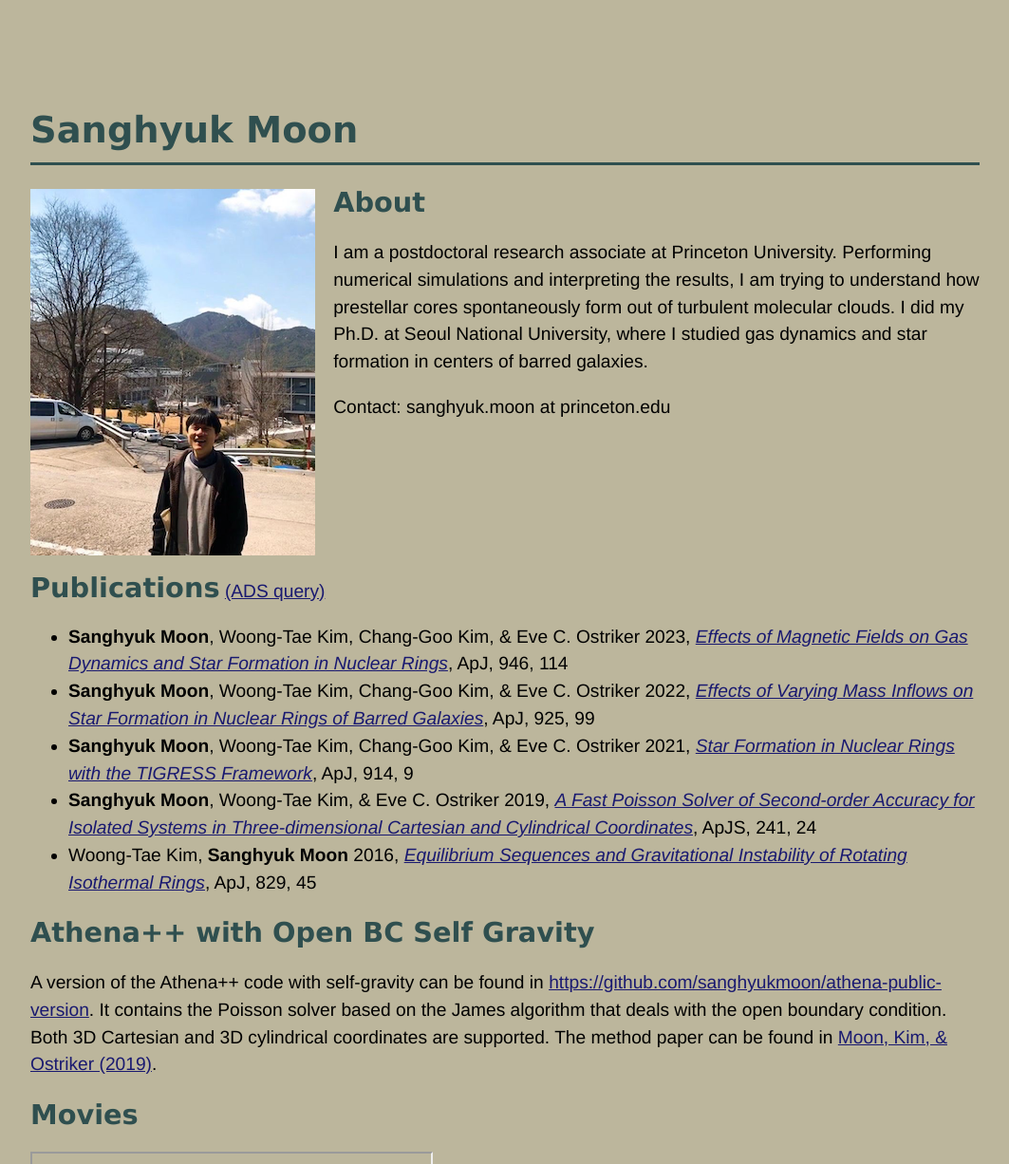
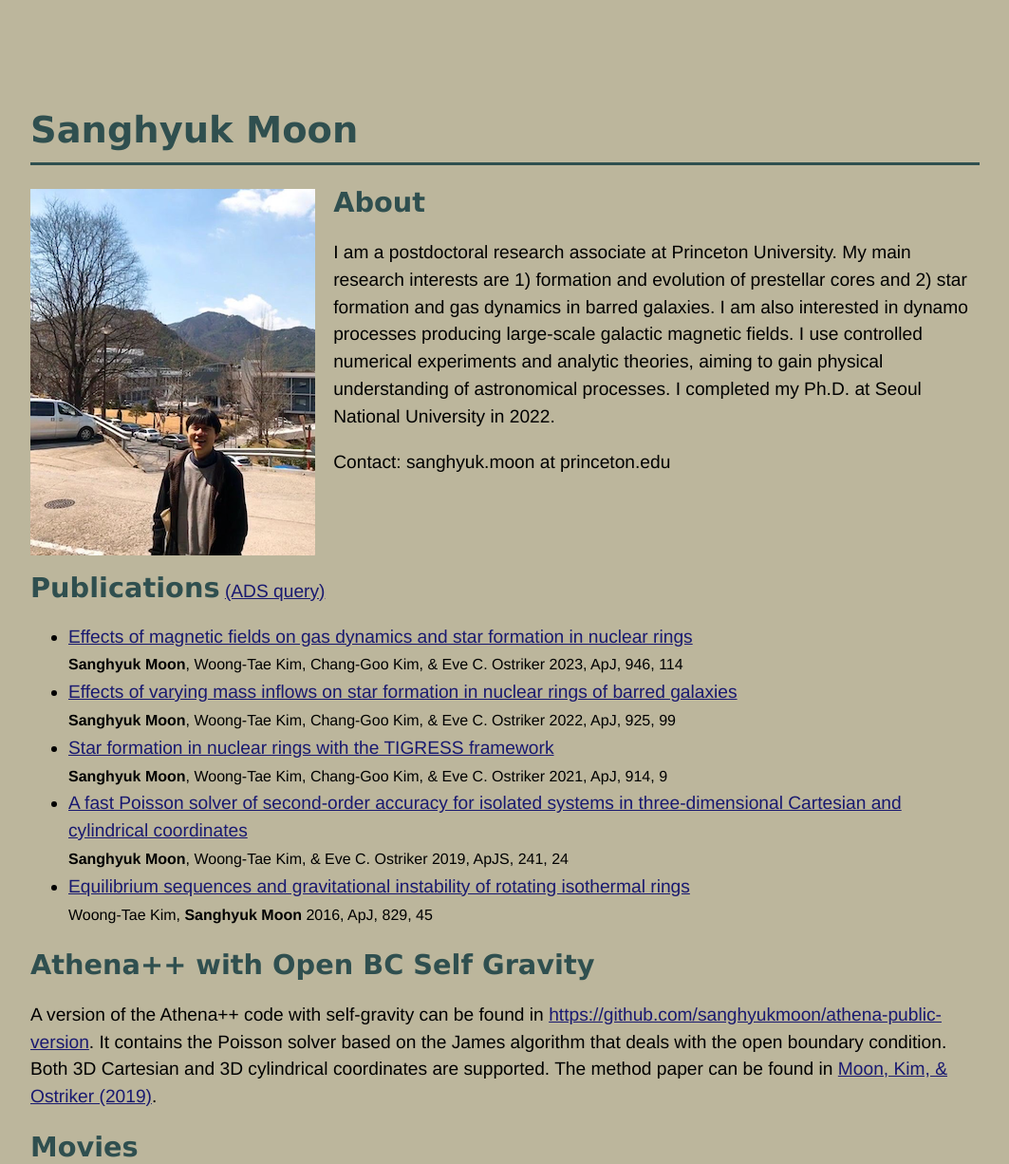
Before and after one commit to sanghyukmoon/sanghyukmoon.github.io, a plain HTML site: page index.html in a window 1280 px wide. Shown: the top 1226 px of the page at 95% size, without its empty margins (108-1171 px from the left). Drawn offline with Linux system fonts and the light colour scheme; grey boxes are pictures that could not be loaded.

Commit message:
Update about

```diff
--- a/index.html
+++ b/index.html
@@ -17,7 +17,7 @@
   <img id='profile', src="me.png", width="300">
   <h2> About </h2>
   <p>
-  I am a postdoctoral research associate at Princeton University. Performing numerical simulations and interpreting the results, I am trying to understand how prestellar cores spontaneously form out of turbulent molecular clouds. I did my Ph.D. at Seoul National University, where I studied gas dynamics and star formation in centers of barred galaxies.
+  I am a postdoctoral research associate at Princeton University. My main research interests are 1) formation and evolution of prestellar cores and 2) star formation and gas dynamics in barred galaxies. I am also interested in dynamo processes producing large-scale galactic magnetic fields. I use controlled numerical experiments and analytic theories, aiming to gain physical understanding of astronomical processes. I completed my Ph.D. at Seoul National University in 2022.
   </p>
   <p>
   Contact: sanghyuk.moon at princeton.edu
@@ -28,11 +28,16 @@
     <a href="https://ui.adsabs.harvard.edu/search/q=%3D%20%20author%3A%22Moon%2C%20Sanghyuk%22&sort=date%20desc%2C%20bibcode%20desc&p_=0">(ADS query)</a>
     <div style="clear:both"></div>
   <ul>
-    <li> <b>Sanghyuk Moon</b>, Woong-Tae Kim, Chang-Goo Kim, &amp; Eve C. Ostriker 2023, <a href=https://ui.adsabs.harvard.edu/abs/2023ApJ...946..114M/abstract><i>Effects of Magnetic Fields on Gas Dynamics and Star Formation in Nuclear Rings</i></a>, ApJ, 946, 114
-    <li> <b>Sanghyuk Moon</b>, Woong-Tae Kim, Chang-Goo Kim, &amp; Eve C. Ostriker 2022, <a href=https://ui.adsabs.harvard.edu/abs/2022ApJ...925...99M/abstract><i>Effects of Varying Mass Inflows on Star Formation in Nuclear Rings of Barred Galaxies</i></a>, ApJ, 925, 99
-    <li> <b>Sanghyuk Moon</b>, Woong-Tae Kim, Chang-Goo Kim, &amp; Eve C. Ostriker 2021, <a href=https://ui.adsabs.harvard.edu/abs/2021ApJ...914....9M/abstract><i>Star Formation in Nuclear Rings with the TIGRESS Framework</i></a>, ApJ, 914, 9
-    <li> <b>Sanghyuk Moon</b>, Woong-Tae Kim, &amp; Eve C. Ostriker 2019, <a href=https://ui.adsabs.harvard.edu/abs/2019ApJS..241...24M/abstract><i>A Fast Poisson Solver of Second-order Accuracy for Isolated Systems in Three-dimensional Cartesian and Cylindrical Coordinates</i></a>, ApJS, 241, 24
-    <li> Woong-Tae Kim, <b>Sanghyuk Moon</b> 2016, <a href=https://ui.adsabs.harvard.edu/abs/2016ApJ...829...45K/abstract><i>Equilibrium Sequences and Gravitational Instability of Rotating Isothermal Rings</i></a>, ApJ, 829, 45
+    <li> <a href=https://ui.adsabs.harvard.edu/abs/2023ApJ...946..114M/abstract>Effects of magnetic fields on gas dynamics and star formation in nuclear rings</a><br>
+      <small><b>Sanghyuk Moon</b>, Woong-Tae Kim, Chang-Goo Kim, &amp; Eve C. Ostriker 2023, ApJ, 946, 114</small>
+    <li> <a href=https://ui.adsabs.harvard.edu/abs/2022ApJ...925...99M/abstract>Effects of varying mass inflows on star formation in nuclear rings of barred galaxies</a><br>
+      <small><b>Sanghyuk Moon</b>, Woong-Tae Kim, Chang-Goo Kim, &amp; Eve C. Ostriker 2022, ApJ, 925, 99</small>
+    <li> <a href=https://ui.adsabs.harvard.edu/abs/2021ApJ...914....9M/abstract>Star formation in nuclear rings with the TIGRESS framework</a><br>
+      <small><b>Sanghyuk Moon</b>, Woong-Tae Kim, Chang-Goo Kim, &amp; Eve C. Ostriker 2021, ApJ, 914, 9</small>
+    <li> <a href=https://ui.adsabs.harvard.edu/abs/2019ApJS..241...24M/abstract>A fast Poisson solver of second-order accuracy for isolated systems in three-dimensional Cartesian and cylindrical coordinates</a><br>
+      <small><b>Sanghyuk Moon</b>, Woong-Tae Kim, &amp; Eve C. Ostriker 2019, ApJS, 241, 24</small>
+    <li> <a href=https://ui.adsabs.harvard.edu/abs/2016ApJ...829...45K/abstract>Equilibrium sequences and gravitational instability of rotating isothermal rings</a><br>
+      <small>Woong-Tae Kim, <b>Sanghyuk Moon</b> 2016, ApJ, 829, 45</small>
   </ul>
   </div>
 
@@ -59,7 +64,7 @@
     <a href="etc.html">etc</a><br>
 -->
 
-  <address>Last update : 21 Apr 2023</address>
+  <address>Last update : 19 May 2023</address>
 </body>
 
 </html>
```
